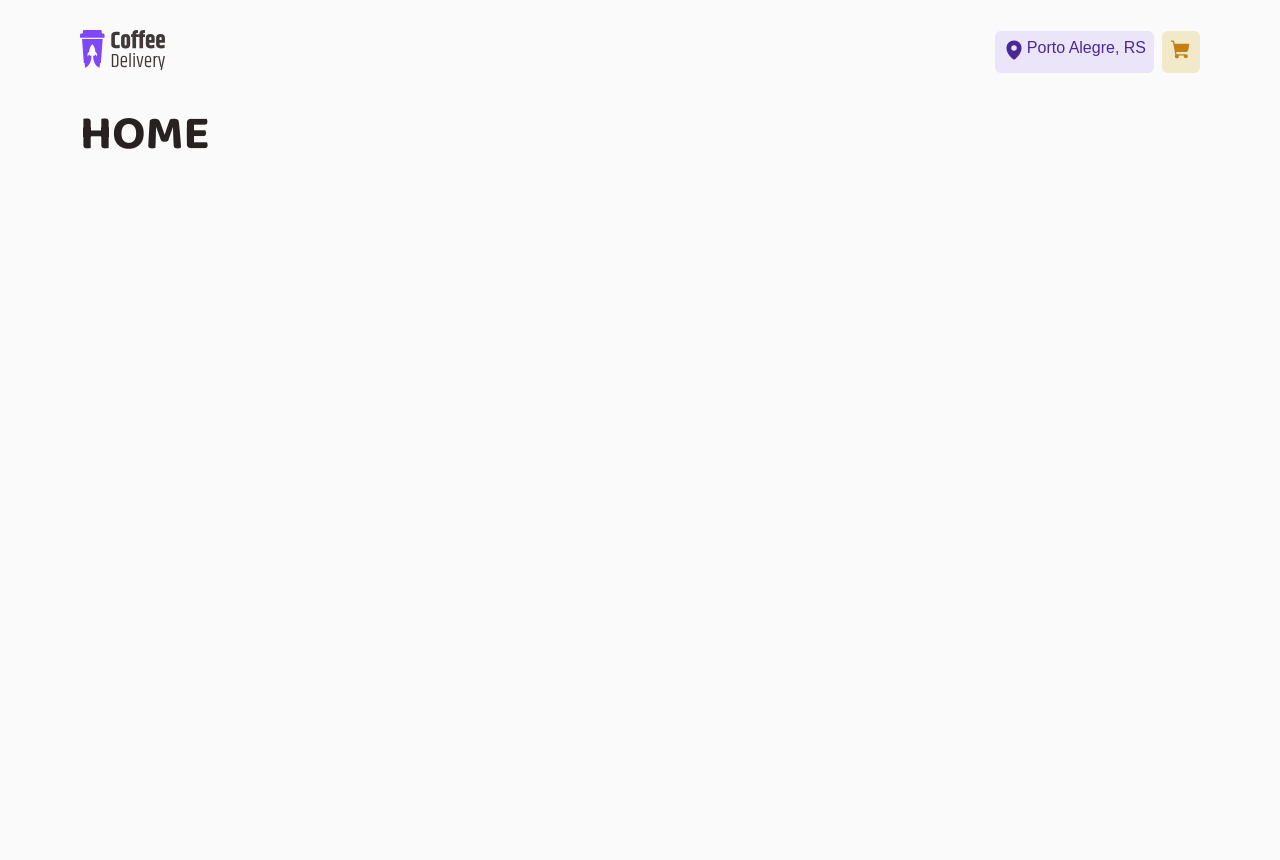
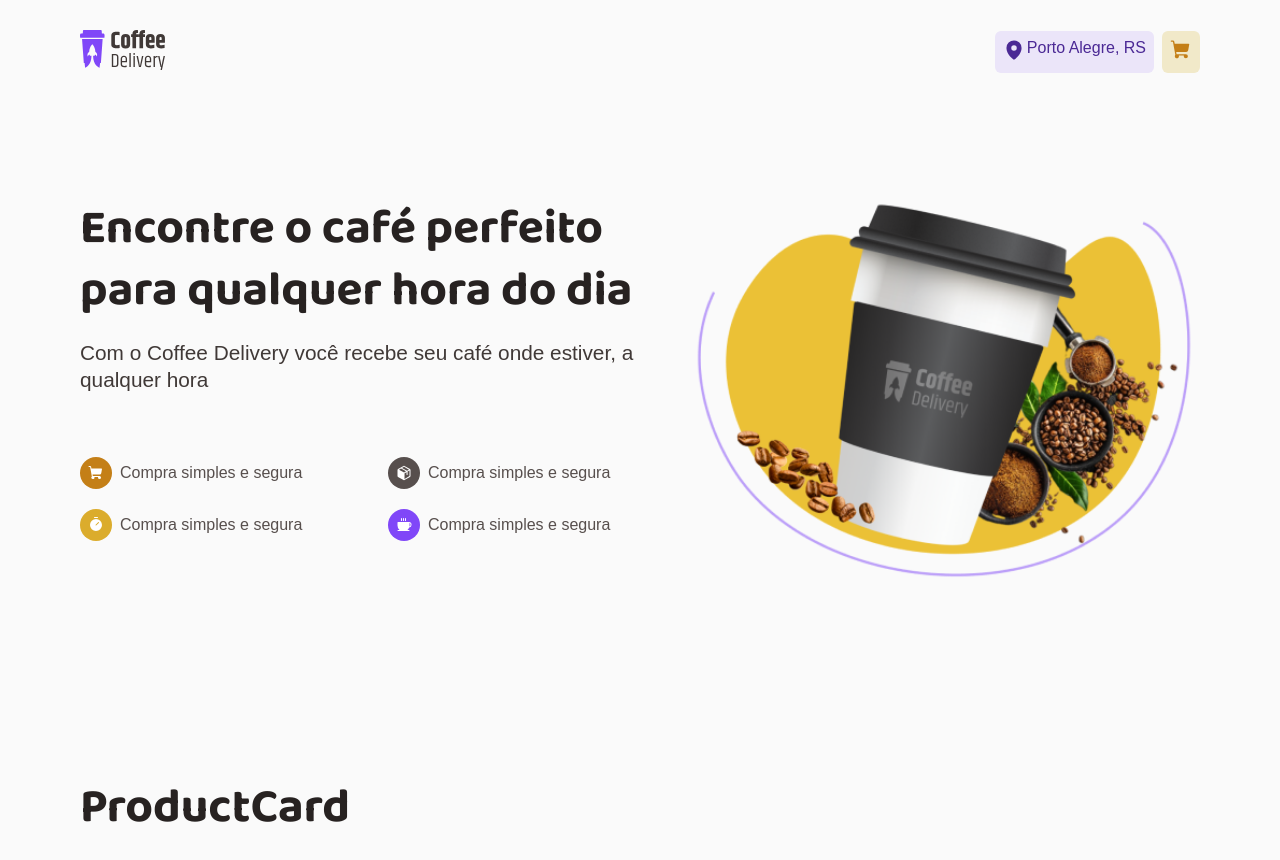
Before and after one commit to dandevweb/coffee-delivery-react, a React (Vite) app: page / in a window 1280 px wide. Shown: the top 860 px of the page. Before the commit the page ends 800 px from the top, so only its background shows below. Built offline with nearby package versions, Linux system fonts and the light colour scheme.

Commit message:
feat: main section

```diff
--- /dev/null
+++ b/src/components/ProductCard/index.tsx
@@ -0,0 +1,7 @@
+export function ProductCard() {
+  return (
+    <div>
+      <h1>ProductCard</h1>
+    </div>
+  )
+}
--- a/src/layouts/DefaultLayout/styles.ts
+++ b/src/layouts/DefaultLayout/styles.ts
@@ -3,7 +3,4 @@ import styled from 'styled-components'
 export const LayoutContainer = styled.div`
   max-width: 70rem;
   margin: 0 auto;
-
-  display: flex;
-  flex-direction: column;
 `
--- a/src/pages/Home/index.tsx
+++ b/src/pages/Home/index.tsx
@@ -1,3 +1,55 @@
+import {
+  HomeContainer,
+  IconContainer,
+  IntroSection,
+  ProductsSection,
+} from './styles'
+import introImg from '../../assets/intro-img.png'
+import { Coffee, Package, ShoppingCart, Timer } from 'phosphor-react'
+import { ProductCard } from '../../components/ProductCard'
+
 export function Home() {
-  return <h1>HOME</h1>
+  return (
+    <HomeContainer>
+      <IntroSection>
+        <div>
+          <h1>Encontre o café perfeito para qualquer hora do dia</h1>
+          <h3>
+            Com o Coffee Delivery você recebe seu café onde estiver, a qualquer
+            hora
+          </h3>
+          <ul>
+            <li>
+              <IconContainer bgColor="orange">
+                <ShoppingCart width={16} weight="fill" />
+              </IconContainer>
+              <p>Compra simples e segura</p>
+            </li>
+            <li>
+              <IconContainer bgColor="gray">
+                <Package width={16} weight="fill" />
+              </IconContainer>
+              <p>Compra simples e segura</p>
+            </li>
+            <li>
+              <IconContainer bgColor="yellow">
+                <Timer width={16} weight="fill" />
+              </IconContainer>
+              <p>Compra simples e segura</p>
+            </li>
+            <li>
+              <IconContainer bgColor="purple">
+                <Coffee width={16} weight="fill" />
+              </IconContainer>
+              <p>Compra simples e segura</p>
+            </li>
+          </ul>
+        </div>
+        <img src={introImg} alt="" />
+      </IntroSection>
+      <ProductsSection>
+        <ProductCard />
+      </ProductsSection>
+    </HomeContainer>
+  )
 }
--- /dev/null
+++ b/src/pages/Home/styles.ts
@@ -0,0 +1,77 @@
+import styled from 'styled-components'
+
+export const HomeContainer = styled.main`
+  display: flex;
+  flex-direction: column;
+`
+
+export const IntroSection = styled.section`
+  padding: 5.875rem 0;
+  display: grid;
+  grid-template-columns: 36rem 1fr;
+  gap: 2rem;
+  align-items: flex-start;
+
+  h3 {
+    padding: 1rem 0;
+    color: ${(props) => props.theme['gray-800']};
+    font-size: 1.3rem;
+    line-height: 130%;
+  }
+
+  ul {
+    padding: 3rem 0;
+    display: grid;
+    grid-template-columns: 18rem 1fr;
+    align-items: flex-end;
+    gap: 1.25rem;
+    color: ${(props) => props.theme['gray-700']};
+    list-style: none;
+
+    li {
+      display: flex;
+      align-items: center;
+      gap: 0.5rem;
+    }
+
+    li span {
+      display: flex;
+      align-items: center;
+      justify-content: center;
+
+      svg {
+        color: ${(props) => props.theme.white};
+      }
+    }
+  }
+
+  img {
+    width: 100%;
+  }
+`
+
+const ICON_BG_COLOR = {
+  orange: 'yellow-900',
+  gray: 'gray-700',
+  yellow: 'yellow-500',
+  purple: 'purple-500',
+} as const
+
+interface IconContainerProps {
+  bgColor: keyof typeof ICON_BG_COLOR
+}
+
+export const IconContainer = styled.span<IconContainerProps>`
+  width: 2rem;
+  height: 2rem;
+  background-color: ${(props) => props.theme[ICON_BG_COLOR[props.bgColor]]};
+  border-radius: 50%;
+`
+
+export const ProductsSection = styled.section`
+  padding: 5.875rem 0;
+  display: grid;
+  grid-template-columns: 1fr 1fr;
+  gap: 2rem;
+  align-items: flex-start;
+`
--- a/src/styles/global.ts
+++ b/src/styles/global.ts
@@ -24,6 +24,11 @@ export const GlobalStyle = createGlobalStyle`
         font-size: 3rem;
     }
 
+    h3 {
+        font-family: 'Robot', sans-serif;
+        font-weight: 400;
+    }
+
     body, input, textarea, button {
         font-family: 'Robot', sans-serif;
         font-weight: 400;
```
Also changed, not shown: src/assets/intro-img.png (added), 1 other file (tests, documents, lock files or other folders).
